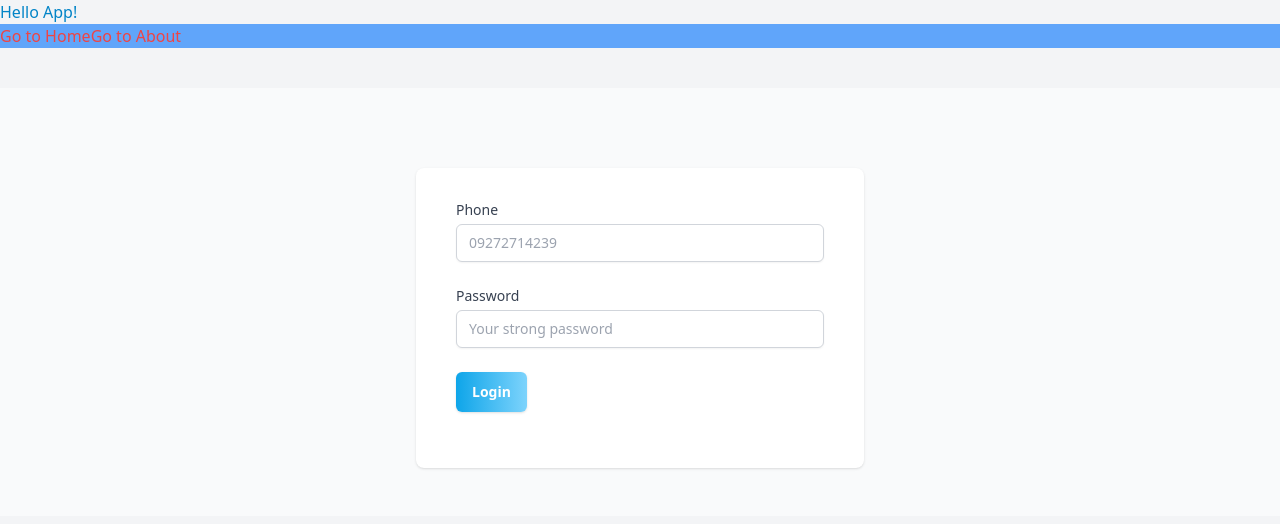
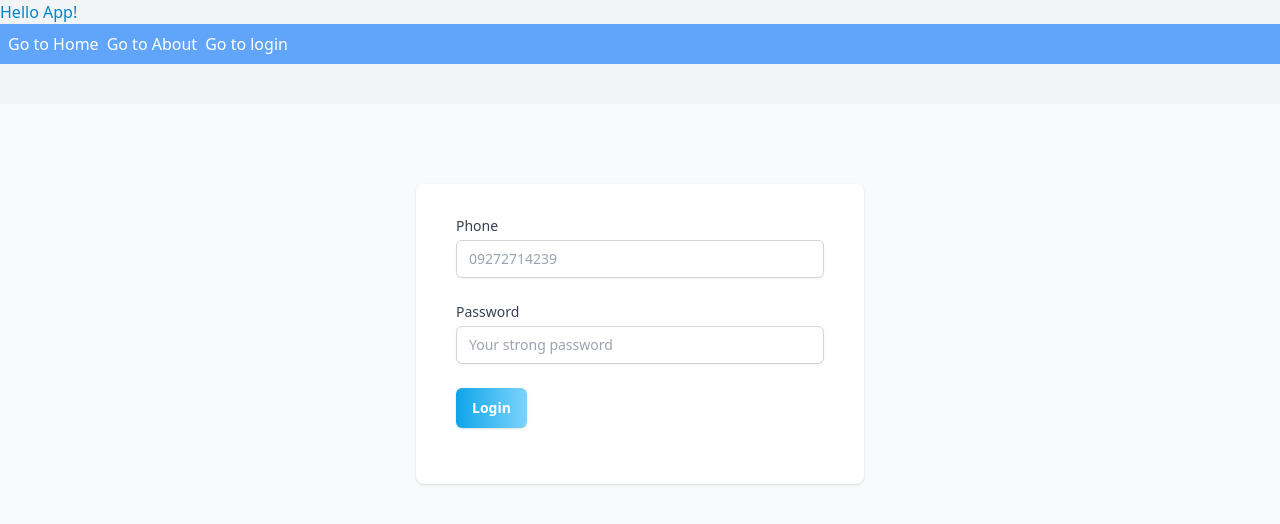
Before and after one commit to andiLeong/laundry-vue, a Vue app: page /login in a window 1280 px wide. Shown: the top 524 px of the page. Built offline with nearby package versions, Linux system fonts and the light colour scheme; no server answers.

Commit message:
after lohin it should redirect to the correct page

```diff
--- a/index.html
+++ b/index.html
@@ -6,6 +6,9 @@
     <link rel="icon" type="image/svg+xml" href="/vite.svg"/>
     <meta name="viewport" content="width=device-width, initial-scale=1.0"/>
     <title>SBIN Laundry</title>
+    <style>
+        [v-cloak] { display: none; }
+    </style>
 </head>
 <body class="h-full">
 <div id="app"></div>
--- a/src/App.vue
+++ b/src/App.vue
@@ -1,24 +1,28 @@
 <template>
-    <template v-if="isStaff">
-        <div class="min-h-full">
+    <template v-if="loadAdminView">
+        <div class="min-h-full" v-cloak>
             <AdminNavigation></AdminNavigation>
             <router-view></router-view>
         </div>
     </template>
     <template v-else>
-        <h1 class="text-sky-600">Hello App!</h1>
-        <p class="text-red-500 bg-blue-400">
-            <router-link to="/">Go to Home</router-link>
-            <router-link to="/about">Go to About</router-link>
-        </p>
-        <router-view></router-view>
+        <div v-cloak>
+            <h1 class="text-sky-600">Hello App!</h1>
+            <p class="text-white bg-blue-400 p-2">
+                <router-link to="/" class="mr-2">Go to Home</router-link>
+                <router-link to="/about" class="mr-2">Go to About</router-link>
+                <router-link to="/login" class="mr-2">Go to login</router-link>
+            </p>
+            <router-view></router-view>
+        </div>
     </template>
 </template>
 
 <script setup>
 import AdminNavigation from '@/components/admin/AdminNavigation.vue';
 import { useUserStore } from '@/store/user';
-import { ref } from 'vue';
+import { computed, ref } from 'vue';
+import { useRoute } from 'vue-router';
 
 const userStore = useUserStore();
 
@@ -26,7 +30,9 @@ const loggedIn = ref(userStore.isLoggedIn);
 const isAdmin = ref(userStore.isAdmin);
 const isStaff = ref(userStore.isStaff);
 const isCustomer = ref(userStore.isCustomer);
+const adminRoutes = ['admin-home', 'admin-order', 'admin-user', 'admin-stats'];
 
+const route = useRoute();
 // watch(
 //     () => userStore.isLoggedIn,
 //     (newValue) => {
@@ -41,4 +47,8 @@ const isCustomer = ref(userStore.isCustomer);
 console.log('is admin ' + isAdmin.value);
 console.log('is staff ' + isStaff.value);
 console.log('is customer ' + isCustomer.value);
+
+const loadAdminView = computed(() => {
+    return adminRoutes.includes(route.name);
+});
 </script>
--- a/src/components/admin/AdminHeader.vue
+++ b/src/components/admin/AdminHeader.vue
@@ -1,6 +1,5 @@
 <script setup>
 import { useUserStore } from '@/store/user';
-import { useUserStore } from '@/store/user.js';
 
 const userStore = useUserStore();
 import { ref } from 'vue';
--- a/src/main.js
+++ b/src/main.js
@@ -11,10 +11,10 @@ axios.defaults.withCredentials = true;
 axios.defaults.baseURL = 'http://127.0.0.1:8000/';
 
 const pinia = createPinia();
-const app = createApp(App).use(pinia).use(router);
+const app = createApp(App).use(pinia);
 
 const userStore = useUserStore();
-userStore.fetchUser(app);
+userStore.fetchUser(app, router);
 
 console.log(userStore.user);
 console.log(userStore.isLoggedIn);
--- a/src/router/index.js
+++ b/src/router/index.js
@@ -94,7 +94,7 @@ router.beforeEach((to, from) => {
     }
 
     if (to.meta.adminOnly && !isAdmin) {
-        return { name: 'home' };
+        return isStaff ? { name: 'admin-home' } : { name: 'home' };
     }
 
     if (to.meta.auth && !loggedIn) {
@@ -102,7 +102,7 @@ router.beforeEach((to, from) => {
     }
 
     if (to.meta.redirectIfLogged && loggedIn) {
-        if (isAdmin || isStaff) {
+        if (isStaff) {
             return { name: 'admin-home' };
         }
         return { name: 'home' };
--- a/src/store/user.js
+++ b/src/store/user.js
@@ -7,7 +7,8 @@ export const useUserStore = defineStore({
     }),
     getters: {
         isLoggedIn: (state) => {
-            return state.user !== null || localStorage.getItem('user') !== null;
+            return state.user !== null;
+            // return state.user !== null || localStorage.getItem('user') !== null;
         },
 
         firstName: (state) => {
@@ -37,6 +38,10 @@ export const useUserStore = defineStore({
 
             return state.user.type === 'customer';
         },
+
+        redirectTo(state) {
+            return this.isCustomer ? 'home' : 'admin-home';
+        },
     },
     actions: {
         setUser(user, ref = null) {
@@ -46,13 +51,6 @@ export const useUserStore = defineStore({
                 ref.value = this.user;
             }
             return this.user;
-        },
-
-        setUserFromStorage() {
-            const user = localStorage.getItem('user');
-            if (user) {
-                this.setUser(JSON.parse(user));
-            }
         },
 
         logoutFromLocal() {
@@ -76,7 +74,7 @@ export const useUserStore = defineStore({
                 });
         },
 
-        fetchUser(app) {
+        fetchUser(app, router) {
             axios
                 .get('/api/user')
                 .then((response) => {
@@ -86,7 +84,13 @@ export const useUserStore = defineStore({
                     this.logoutFromLocal();
                 })
                 .finally(() => {
-                    app.mount('#app');
+                    // this.setUser({
+                    //     id: 1,
+                    //     type: 'admin',
+                    //     phone: '09272714285',
+                    //     first_name: 'anthony',
+                    // });
+                    app.use(router).mount('#app');
                 });
         },
     },
--- a/src/views/Login.vue
+++ b/src/views/Login.vue
@@ -57,7 +57,10 @@ import { object, string } from 'yup';
 import BaseInput from '@/components/forms/BaseInput.vue';
 import SubmitButton from '@/components/forms/SubmitButton.vue';
 import { useUserStore } from '@/store/user';
+import { useRouter } from 'vue-router';
 
+const userStore = useUserStore();
+const router = useRouter();
 const validationSchema = ref(
     object({
         phone: string().required(),
@@ -83,12 +86,14 @@ const submit = ref(
 
 async function login(credentials) {
     isLoading.value = true;
-    useUserStore()
+    userStore
         .login(credentials)
         .then(() => {
             isLoading.value = false;
             console.log('login success');
             // window.location = '/';
+            let to = userStore.redirectTo;
+            router.push({ name: to });
         })
         .catch((err) => {
             isLoading.value = false;
```
